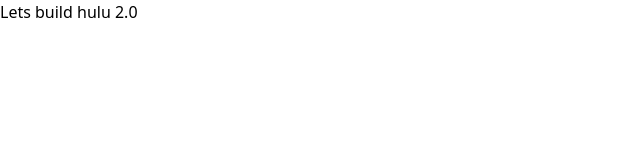
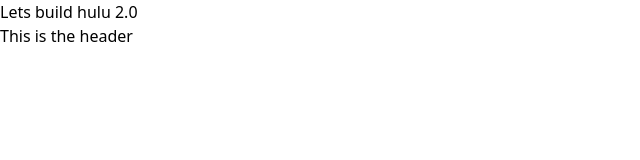
Before and after one commit to EricBaldwinn/Hulu-Yt-Clone, a Next.js app: page / in a window 1280 px wide. Shown: the top 160 px of the page, without its empty margins (0-640 px from the left). Built offline with nearby package versions, Linux system fonts and the light colour scheme.

Commit message:
Updated header component

```diff
--- a/components/Header.js
+++ b/components/Header.js
@@ -3,8 +3,8 @@
 
 export const Header = () => {
   return (
-    <header>
-
+    <header className=''>
+        <h1>This is the header</h1>
     </header>
   )
 }
--- a/pages/index.js
+++ b/pages/index.js
@@ -1,4 +1,5 @@
 import Head from 'next/head'
+import { Header } from '../components/Header'
 
 
 export default function Home() {
@@ -12,7 +13,7 @@
     <h1>Lets build hulu 2.0</h1>
 
     {/* Header component */}
-
+    <Header />
 
     {/* Nav */}
     </div>
```
